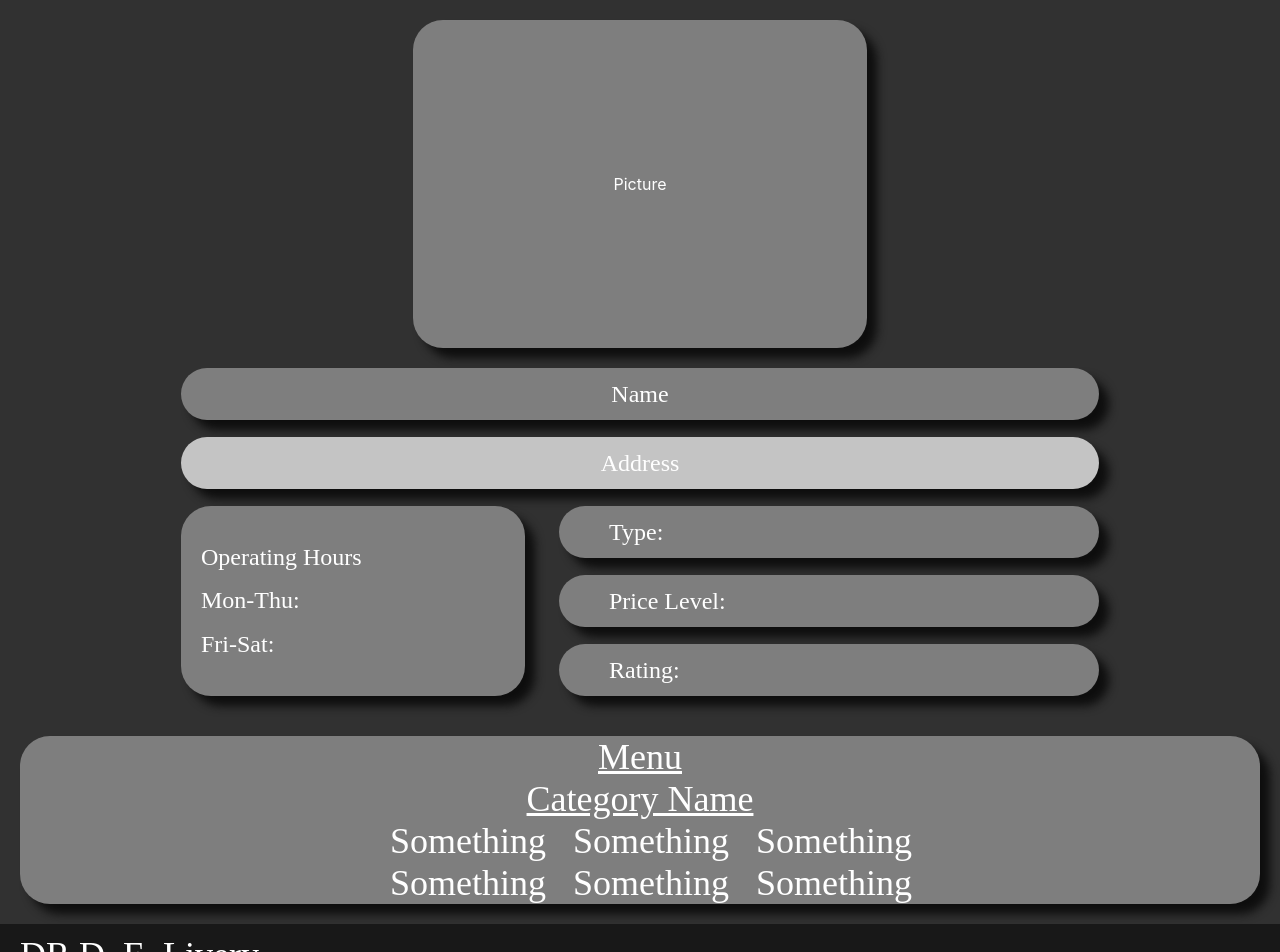
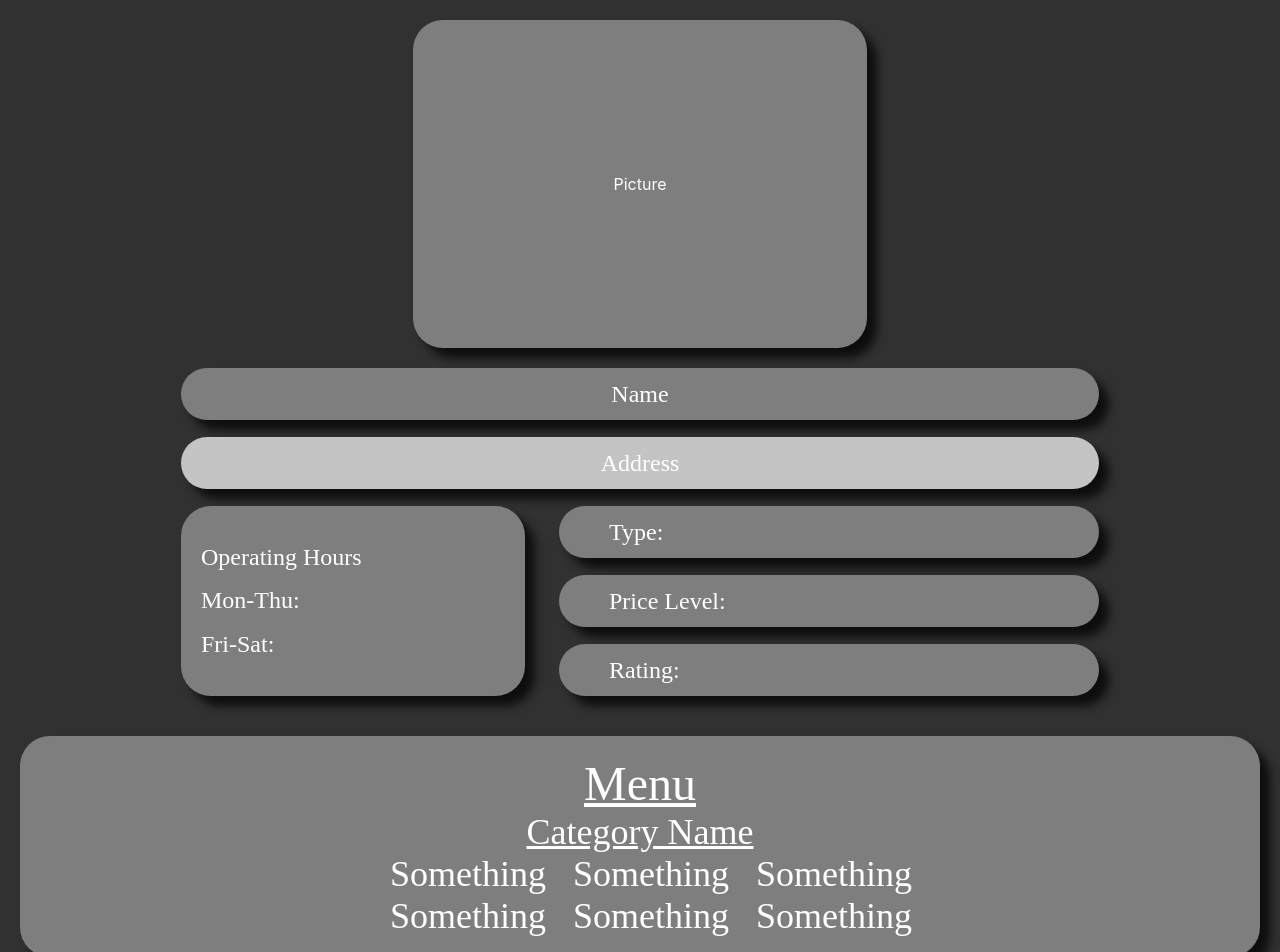
Before and after one commit to AWAProjectOrganization-team-6/frontend, a React (Create React App) app: page / in a window 1280 px wide. Shown: the top 952 px of the page. Built offline with nearby package versions, Linux system fonts and the light colour scheme; a web font is replaced by a local one.

Commit message:
Updated Restaurant Page
in progress...

```diff
--- a/src/styles/RestaurantView.module.scss
+++ b/src/styles/RestaurantView.module.scss
@@ -118,6 +118,7 @@
         box-shadow: 10px 10px 10px rgb(14, 14, 14);
         font-size: 2.25rem;
         border-radius: 30px;
+        padding: 20px 0px 20px 0px;
 
         .menuTitle {
             display: flex;
@@ -125,6 +126,7 @@
             align-items: center;
             // background-color: #ccc;
             text-decoration: underline;
+            font-size: 3rem;
         }
 
         .categoryData {
```
